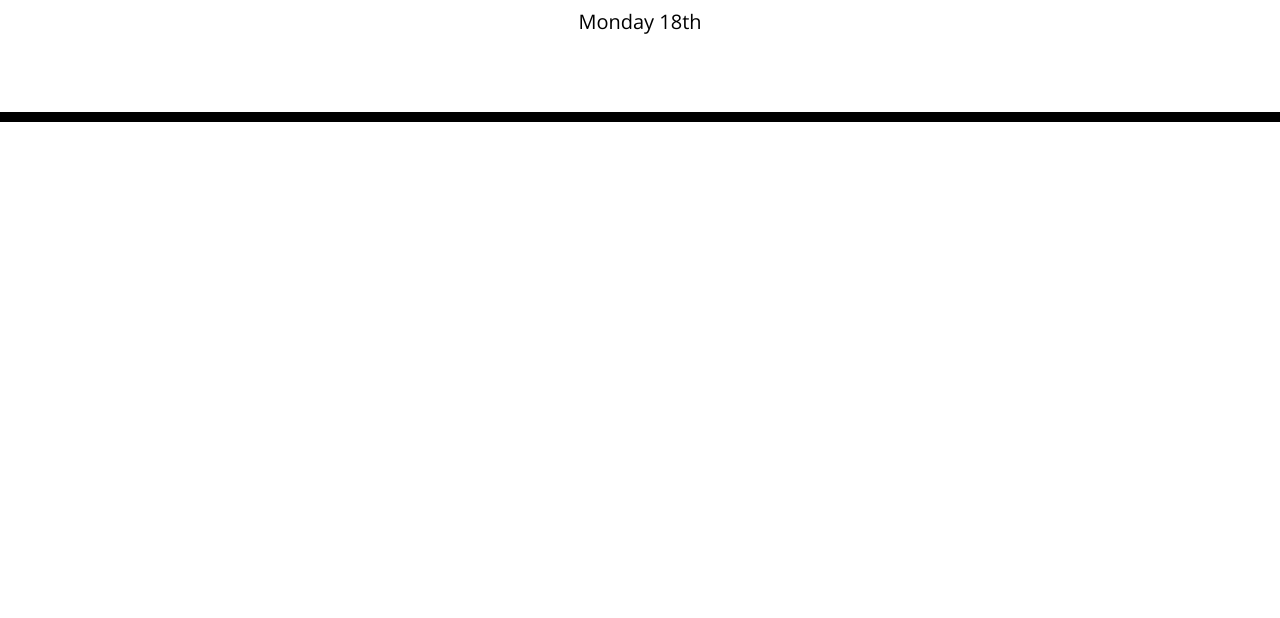
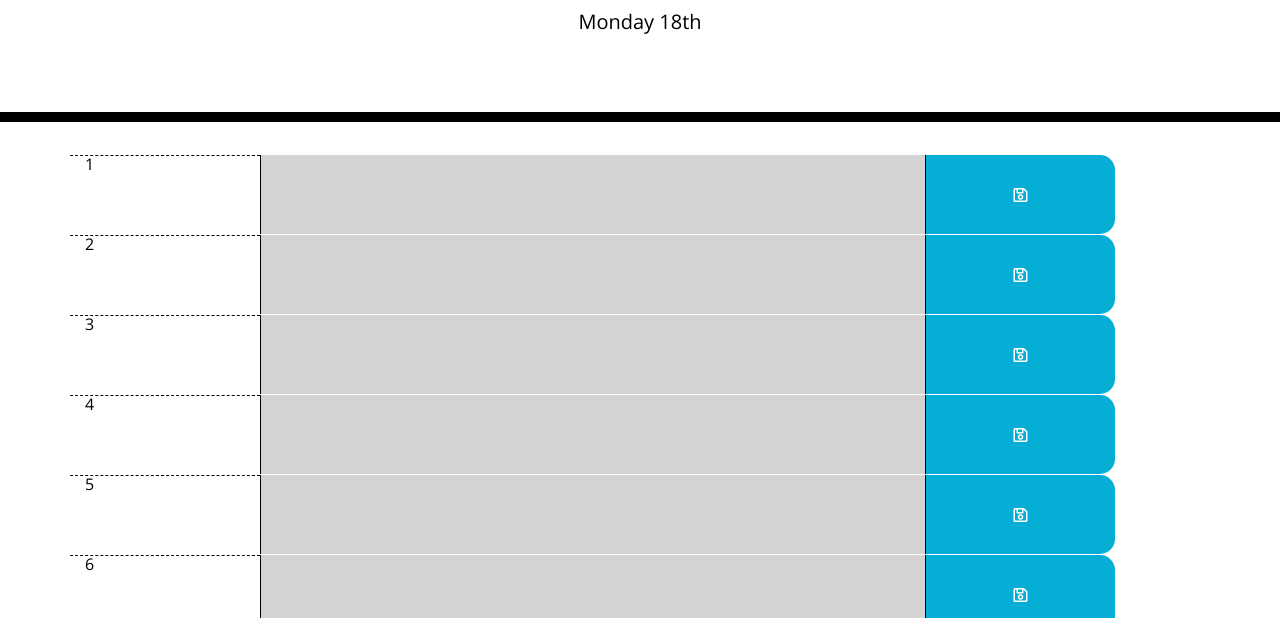
Before and after one commit to BenjaminLee-boop/Day-Planner, a plain HTML site: page index.html in a window 1280 px wide. Shown: the part 182-800 px from the top of the page. Drawn offline with nearby package versions, Linux system fonts and the light colour scheme.

Commit message:
fixed LocalStorage Bug

```diff
--- a/index.html
+++ b/index.html
@@ -106,19 +106,26 @@
       return i + "th";
     }
 
-    var diaryPhrased = JSON.parse(window.localStorage.getItem('user'))
-    if (JSON.parse(window.localStorage.getItem('user') == undefined)) {
-      window.localStorage.setItem('user', JSON.stringify(diaryPlanner));
+    var diaryPhrased = {}
+    if (JSON.parse(window.localStorage.getItem('user'))) {
+      diaryPhrased = JSON.parse(window.localStorage.getItem('user'));
+      console.log(typeof (JSON.parse(window.localStorage.getItem('user'))));
+      console.log("HERE");
+      console.log(diaryPhrased);
     } else {
-      diaryPlanner = diaryPhrased;
+      diaryPhrased = diaryPlanner;
+      console.log(typeof (JSON.parse(window.localStorage.getItem('user'))));
+      console.log("here");
+      console.log(diaryPhrased);
+
     }
 
     function generateRows(time, classCurrent, descriptionOne, ) {
       var description = descriptionOne.trim()
-      if (description === undefined) {
+      if (!description) {
         description = ""
       }
-      if (classCurrent === undefined) {
+      if (!classCurrent) {
         classCurrent = ""
       }
       var createRowDiv = `
```
